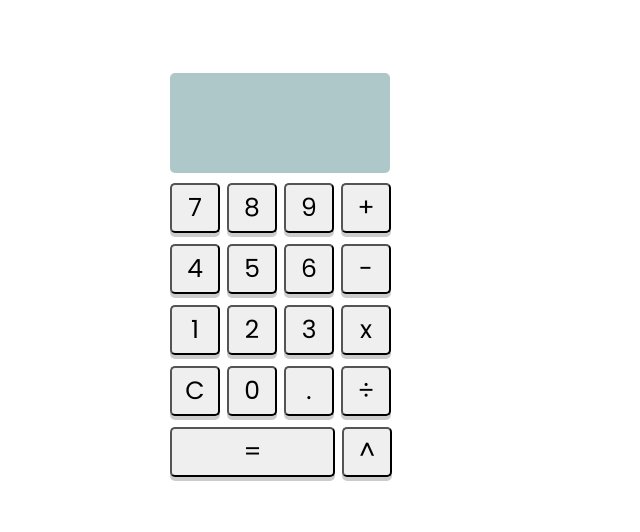
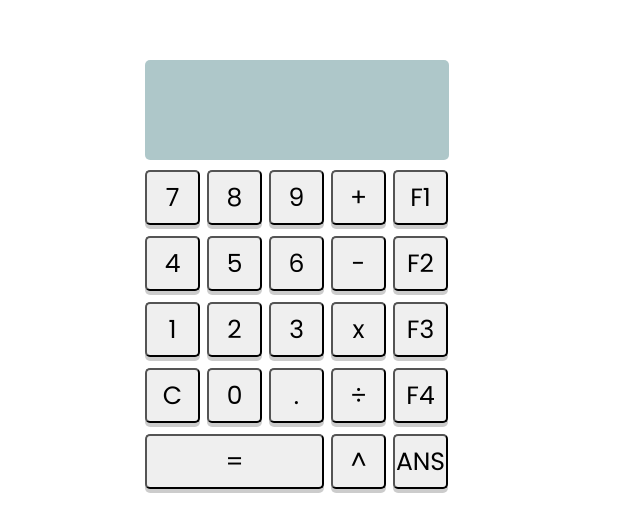
Before and after one commit to martafonekVOLE/IVS_Project_Calc, a plain HTML site: page index.html in a window 1280 px wide. Shown: the part 180-712 px from the top of the page, without its empty margins (0-640 px from the left). Drawn offline with Linux system fonts and the light colour scheme.

Commit message:
Added history - ANS function
User is now able to use ANS (previous result).
Added 4 action keys for upcomming functions.

```diff
--- a/index.html
+++ b/index.html
@@ -19,30 +19,36 @@
                 <input type="button" value="8" onclick="insertNumber(8)">
                 <input type="button" value="9" onclick="insertNumber(9)">
                 <input type="button" value="+" onclick="operation(1)">
+                <input type="button" value="F1" onclick="">
 
                 <input type="button" value="4" onclick="insertNumber(4)">
                 <input type="button" value="5" onclick="insertNumber(5)">
                 <input type="button" value="6" onclick="insertNumber(6)">
                 <input type="button" value="-" onclick="operation(2)">
+                <input type="button" value="F2" onclick="">
 
                 <input type="button" value="1" onclick="insertNumber(1)">
                 <input type="button" value="2" onclick="insertNumber(2)">
                 <input type="button" value="3" onclick="insertNumber(3)">
                 <input type="button" value="x" onclick="operation(3)">
+                <input type="button" value="F3" onclick="">
 
                 <input type="button" value="C" onclick="eraseAll()">
                 <input type="button" value="0" onclick="insertNumber(0)">
                 <input type="button" value="." onclick="insertNumber(',')">
                 <input type="button" value="÷" onclick="operation(4)">
+                <input type="button" value="F4" onclick="">
 
                 <input type="button" class="result" value="=" onclick="result()">
                 <input type="button" value="^" onclick="operation(5)">
+                <input type="button" value="ANS" onclick="getAns()">
 
         </div>
     </div>
 
 </body>
 <script>
+    /*** Inserts Number into inputField ***/
     function insertNumber(number){
         if(NumbersAndOperation.calculated == 1){
             eraseAll();
@@ -52,11 +58,14 @@
         }
         document.getElementById('inputField').innerHTML = document.getElementById('inputField').innerHTML + number;
     }
+    /*** Erases All the fields ***/
     function eraseAll(){
         document.getElementById('inputField').innerHTML = '';
         document.getElementById('intermediate').innerHTML = '';
     }
+    /***Object***/
     var NumbersAndOperation = {};
+    /***Identifies Operator and printf onto intermediate Display*/
     function operation(operator){
         NumbersAndOperation.operator = operator;
         var test = document.getElementById('inputField').innerHTML;
@@ -75,6 +84,7 @@
         }
 
     }
+    /***Getting result***/
     function result(){
         var firstNumber = NumbersAndOperation.firstNumber;
         var secondNumber = document.getElementById('inputField').innerHTML;;
@@ -84,6 +94,9 @@
             var resultOfOperation = +secondNumber + +firstNumber;
             document.getElementById('inputField').innerHTML = resultOfOperation;
             NumbersAndOperation.calculated = 1;
+            NumbersAndOperation.Ans = resultOfOperation;
+            NumbersAndOperation.Ans1 = firstNumber;
+            NumbersAndOperation.Ans2 = secondNumber;
         }
         if(NumbersAndOperation.operator==2){
             /*Odčítání*/
@@ -95,5 +108,12 @@
             /*Dělení*/
         }
     }
+    function getAns(){
+        NumbersAndOperation.calculated = 1;
+        document.getElementById('inputField').innerHTML = NumbersAndOperation.Ans;
+        if(NumbersAndOperation.operator == 1){
+        document.getElementById('intermediate').innerHTML = NumbersAndOperation.Ans1 + "+" +NumbersAndOperation.Ans2+ "=" + NumbersAndOperation.Ans;
+        }
+    }
 </script>
 </html>
--- a/style.css
+++ b/style.css
@@ -16,15 +16,15 @@ body{
     min-height: 100vh;
 }
 .keys{
-    width: 300px;
+    width: 350px;
     height: auto;
     margin: 100px auto;
     padding: 20px 20px 9px;
     border-radius: 5px;
 }
 .keys input[type=button]{
-    width: 50px;
-    height: 50px;
+    width: 55px;
+    height: 55px;
     font-size: 25px;
     margin: 2px;
     float: left;
@@ -44,7 +44,7 @@ body{
     top: 4px;
 }
 .keys input[type=button].result{
-    width: 165px;
+    width: 179px;
 }
 .inputField{
     width: 220px;
@@ -55,7 +55,7 @@ body{
 }
 .screen{
     height: 50px;
-    width: 220px;
+    width: 304px;
     padding: 5px 10px;
     background: rgba(154,185,188,0.8);
     border-radius: 0 0 5px 5px;
```
